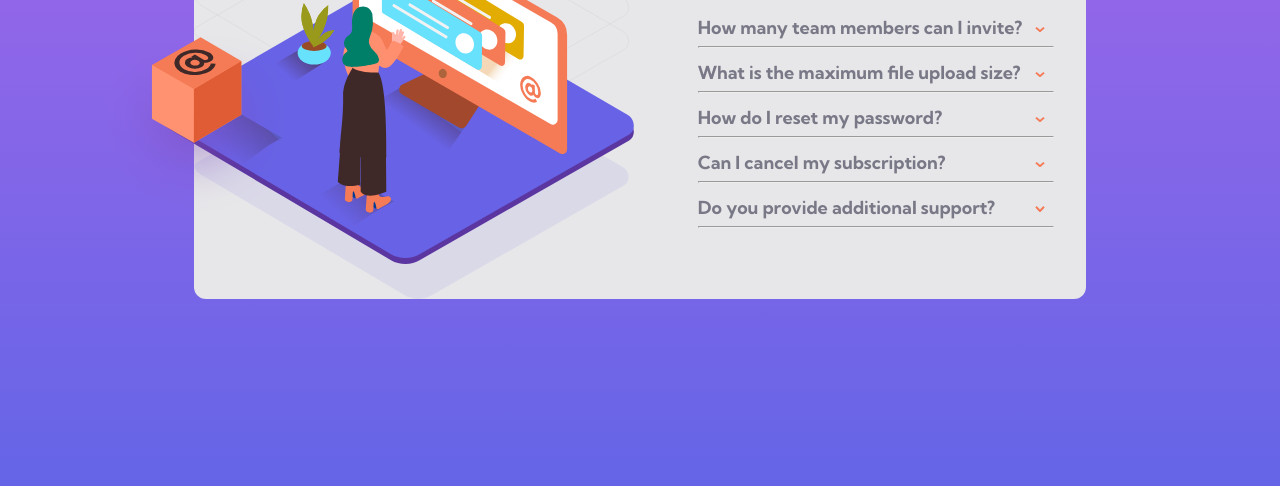
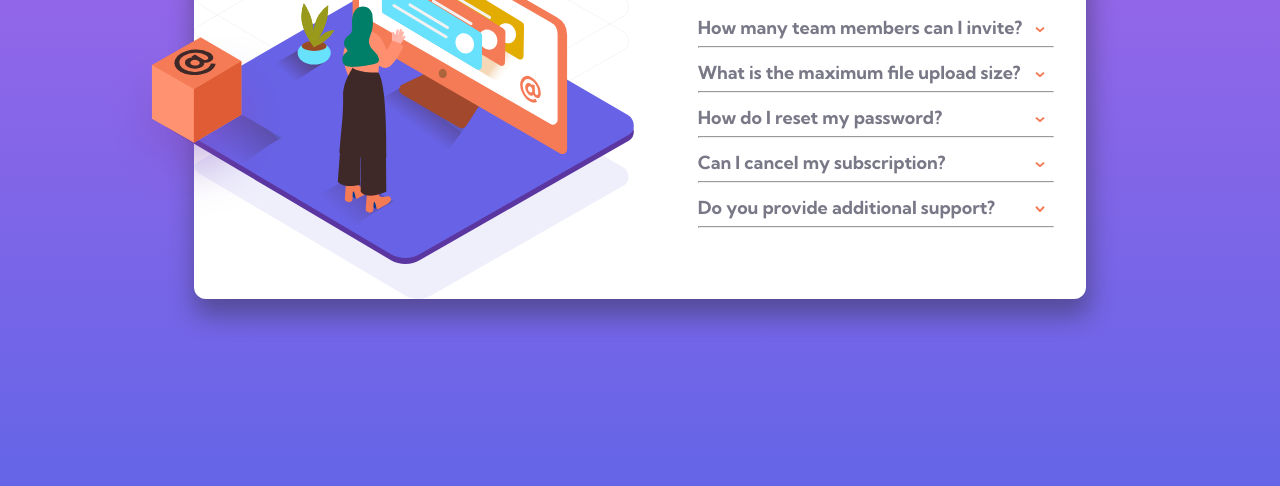
Before and after one commit to Master-Osaro/15_faq_accordion, a plain HTML site: page index.html in a window 1280 px wide. Shown: the part 314-800 px from the top of the page. Drawn offline with Linux system fonts and the light colour scheme.

Commit message:
Add files via upload

```diff
--- a/css/style.css
+++ b/css/style.css
@@ -23,6 +23,7 @@ textarea {
     --soft-violet: hsl(273, 75%, 66%);
     --soft-blue: hsl(240, 73%, 65%);
     /* ### Neutral */
+    --white: hsl(0, 0%, 100%);
     /* #### Text */
     --very-dark-grayish-blue: hsl(237, 12%, 33%);
     --dark-grayish-blue: hsl(240, 6%, 50%);
@@ -64,8 +65,9 @@ body {
     flex-direction: row;
     justify-content: center;
     align-items: center;
-    background: var(--light-grayish-blue);
+    background: var(--white);
     border-radius: 12px;
+    box-shadow: 2px 15px 25px 2px rgba(37, 37, 37, 0.4);
     /* overflow-y: hidden; */
 }
 
```
